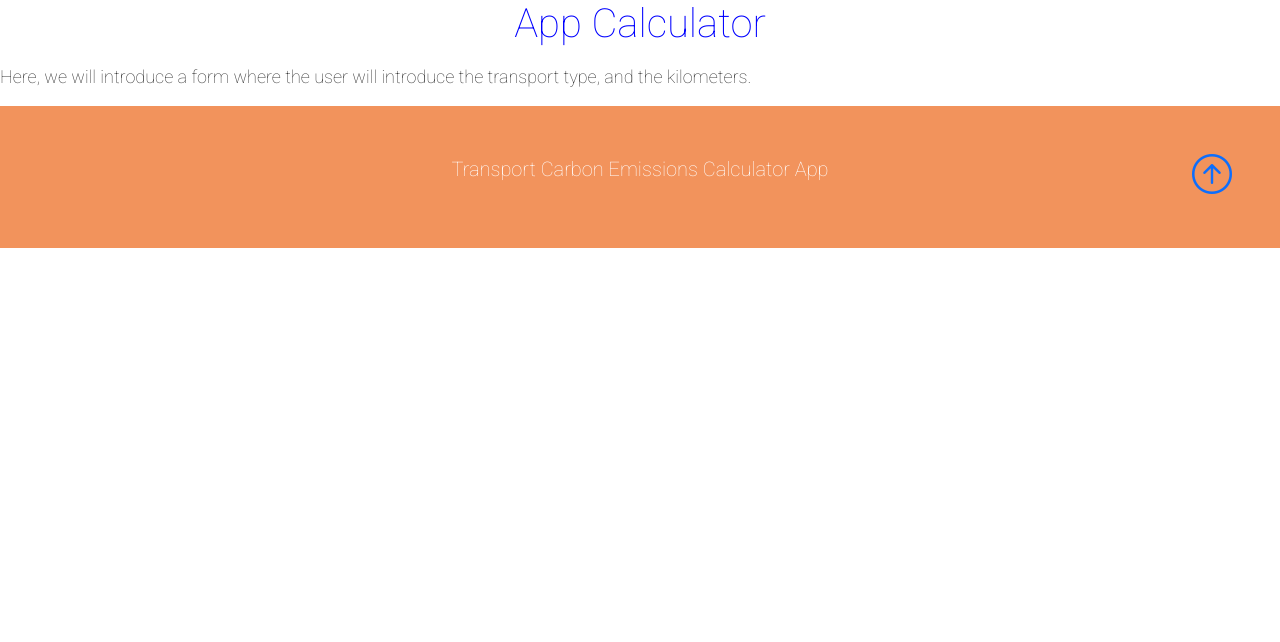
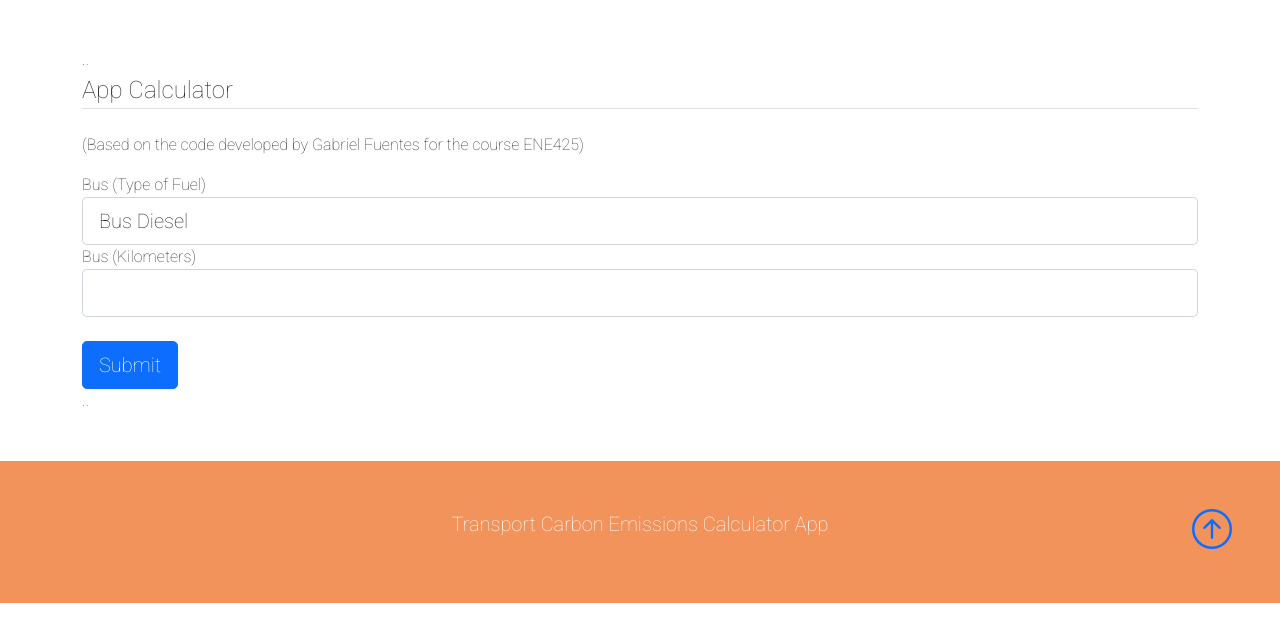
Before and after one commit to steffenhatlelid/ene425first, a Flask app: page /app_calculator in a window 1280 px wide. Shown: the part 60-702 px from the top of the page. Run offline with Flask 2, Linux system fonts and the light colour scheme; some libraries are stand-ins or nearby versions.

Commit message:
Update app_calculator.html

```diff
--- a/templates/app_calculator.html
+++ b/templates/app_calculator.html
@@ -1,8 +1,55 @@
 {% extends "layout.html" %}
 {% block content %}
-        <h1 style="color:blue; text-align: center">App Calculator</h1>
+    <section class="bg-white p-5 p-lg-5 pt-lg-5 text-center text-sm-start">
+        <div class="container">
 
-        <p style="font-size:18px">
-            Here, we will introduce a form where the user will introduce the transport type, and the kilometers.
-        </p>
+            <div class="section_caculator_entry_css">
+                <div class="box">
+                ..
+                </div>
+                <div class="box">
+                    <legend class="border-bottom mb-4">{{ legend }}</legend>
+                    <p>{{ paragraph }}</p>
+                        <form method="POST" action="">
+                            <div class="section_km_fuel_css">
+                                <div class="box">
+                                    {{ form.bus_type.label(class="form-control-label") }}
+                                    {% if form.bus_type.errors %}
+                                        {{ form.bus_type(class="form-control form-control-lg is-invalid") }}
+                                        <div class="invalid-feedback">
+                                            {% for error in form.bus_type.errors %}
+                                                <span>{{ error }}</span>
+                                            {% endfor %}
+                                        </div>
+                                    {% else %}
+                                        {{ form.bus_type(class="form-control form-control-lg") }}
+                                    {% endif %}
+                                </div>
+                                <div class="box">
+                                    {{ form.bus_kms.label(class="form-control-label") }}
+                                    {% if form.bus_kms.errors %}
+                                        {{ form.bus_kms(class="form-control form-control-lg is-invalid") }}
+                                        <div class="invalid-feedback">
+                                            {% for error in form.bus_kms.errors %}
+                                                <span>{{ error }}</span>
+                                            {% endfor %}
+                                        </div>
+                                    {% else %}
+                                        {{ form.bus_kms(class="form-control form-control-lg") }}
+                                    {% endif %}
+                                </div>
+                            </div>
+
+                            </br>
+                            <div class="form-group">
+                                {{ form.submit(class="btn btn-primary btn-lg mr-2", style="background-color=#007bff;") }}
+                            </div>
+                        </form>
+                </div>
+                <div class="box">
+                ..
+                </div>
+            </div>
+        </div>
+    </section>
 {% endblock content %}
```
